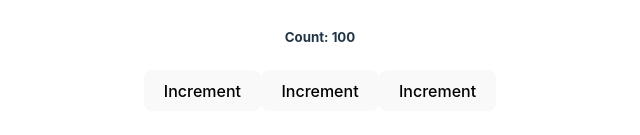
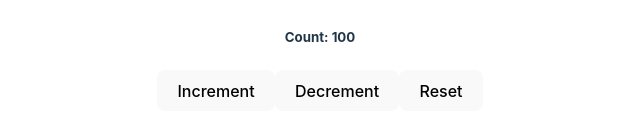
Before and after one commit to fullstack-spiderman/booksapp, a React (Vite) app: page / in a window 1280 px wide. Shown: the part 365-500 px from the top of the page, without its empty margins (320-960 px from the left). Built offline with nearby package versions, Linux system fonts and the light colour scheme.

Commit message:
Updated button names

```diff
--- a/src/components/Increment.jsx
+++ b/src/components/Increment.jsx
@@ -13,8 +13,8 @@ export default function Increment()
         <h3>Increment</h3>
         <h5>Count: { count }</h5>
           <button onClick={ handleIncrement }>Increment</button>
-        <button onClick={handledecrement}>Increment</button>
-        <button onClick={handleReset}>Increment</button>
+        <button onClick={handledecrement}>Decrement</button>
+        <button onClick={handleReset}>Reset</button>
       </>
   )
 }
```
